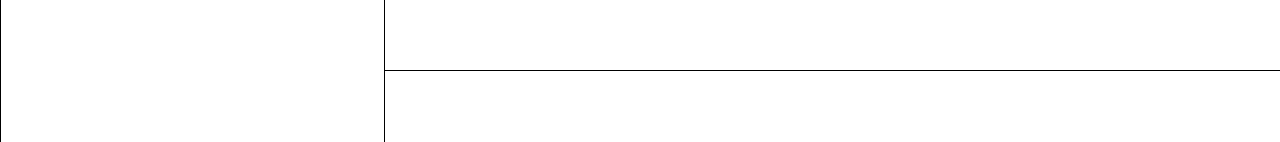
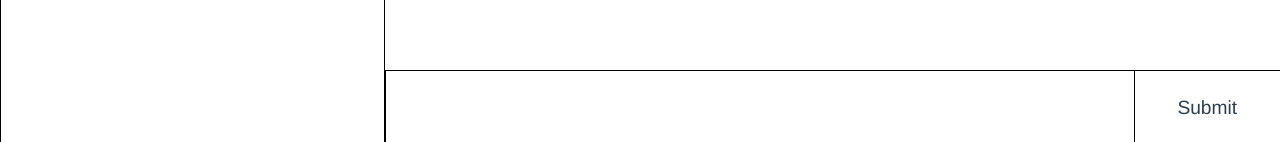
Before and after one commit to niviso/Chat, a Vue app: page / in a window 1280 px wide. Shown: the part 658-800 px from the top of the page. Built offline with nearby package versions, Linux system fonts and the light colour scheme; what vue-simple-markdown would draw is missing.

Commit message:
improvments

```diff
--- a/src/components/InputField.vue
+++ b/src/components/InputField.vue
@@ -5,6 +5,9 @@
   v-on:keypress.13="submit"
   v-model="value"
 ></textarea>
+<div class="InputFieldSubmitBtn">
+Submit
+</div>
 </div>
 </template>
 
@@ -40,6 +43,44 @@ export default{
 .InputField{
     width: 100%;
   height: 100%;
+  display: flex;
+}
+.InputFieldSubmitBtn{
+  position: relative;
+  background: transparent;
+  height: 100%;
+  width: 20%;
+  display: flex;
+  justify-content: center;
+  align-items: center;
+  border: 1px solid black;
+  font-size: 1.2em;
+  transition: 0.25s all ease;
+  z-index: 1;
+  overflow: hidden;
+  cursor: pointer;
+}
+.InputFieldSubmitBtn:before{
+  content: '';
+  position: absolute;
+  bottom:0%;
+  left:0%;
+  z-index: -1;
+  background: Turquoise;
+  overflow: hidden;
+  width: 100%;
+  height: 100%;
+  border-radius: 100% 100% 0% 0%;
+  height: 100%;
+  transition: 0.25s all ease;
+  height: 0%;
+}
+
+.InputFieldSubmitBtn:hover::before{
+    border-radius: 0% 0% 0% 0%;
+    height: 100%;
+
+
 }
 textarea{
   width: 100%;
@@ -49,5 +90,7 @@ textarea{
   padding: 10px;
   border: 0px;
   border-top: 1px solid black;
+    border-left: 1px solid black;
+
 }
 </style>
```
